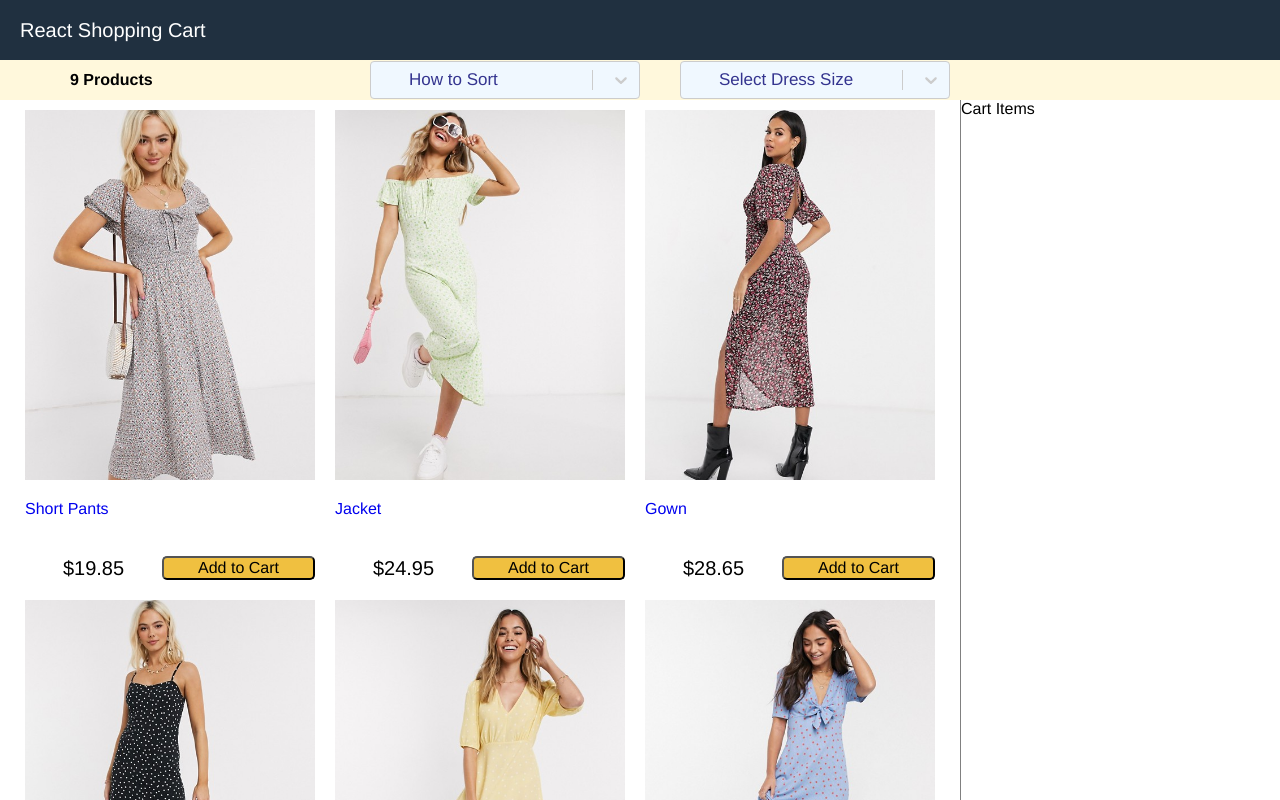
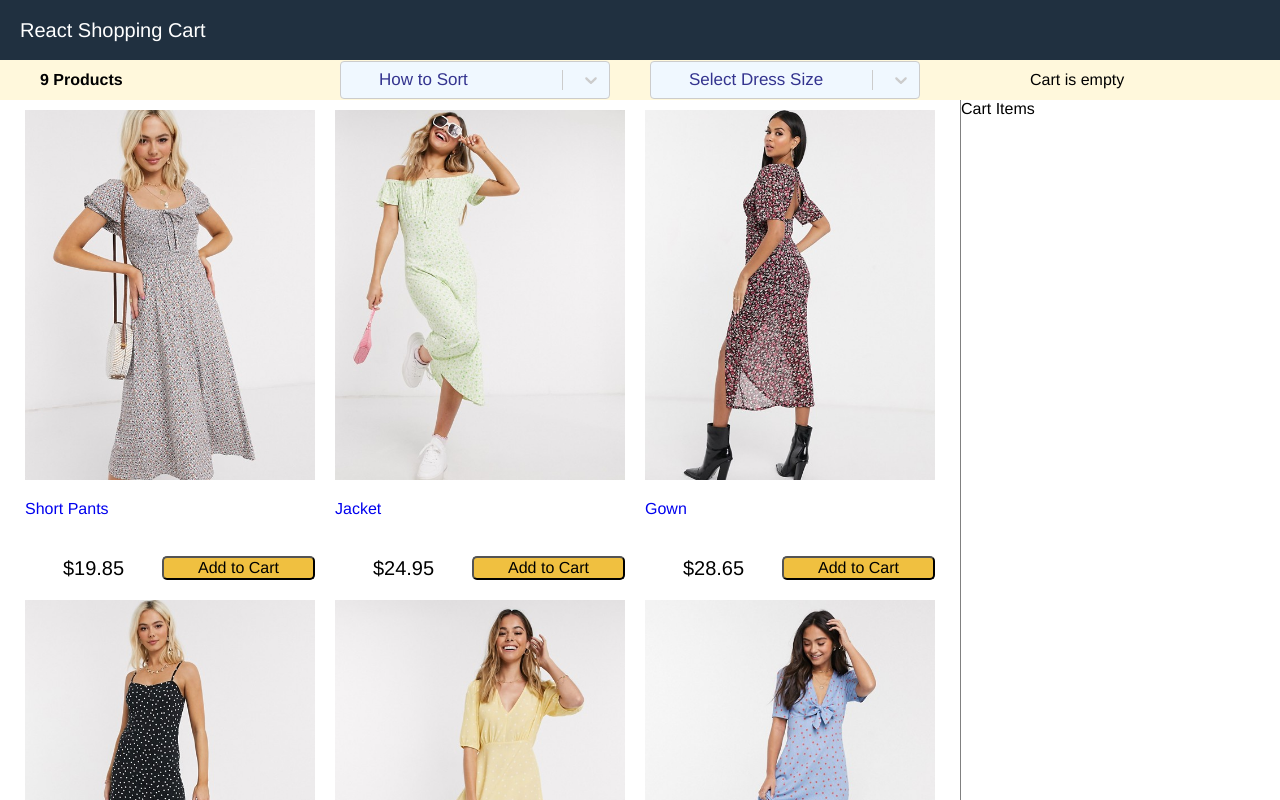
Before and after one commit to mbanem/react-select-typescript, a React (Create React App) app: page / in a window 1280 px wide. Shown: the top 800 px of the page. Built offline with nearby package versions, Linux system fonts and the light colour scheme.

Commit message:
Before Cart Component

```diff
--- a/src/Components/App.tsx
+++ b/src/Components/App.tsx
@@ -52,7 +52,7 @@ export const App: React.FC<IData> = (data: IData): JSX.Element => {
 				? a.price > b.price
 					? -1
 					: 1
-				: a.id < b.id
+				: a.id > b.id
 				? -1
 				: 1;
 		});
@@ -87,6 +87,7 @@ export const App: React.FC<IData> = (data: IData): JSX.Element => {
 					{state.products.length} Products
 				</div>
 				<Filter {...filterProps} />
+				<div className='cart-items-number'>Cart is empty</div>
 			</div>
 			<div className='main-sidebar'>
 				<Products {...state.products} />
--- a/src/Components/Filter.tsx
+++ b/src/Components/Filter.tsx
@@ -2,10 +2,9 @@ import React from 'react';
 import { SelectOrder } from './SelectOrder';
 import { SelectSize } from './SelectSize';
 
-import '../Styles/Filter.scss';
-import { IProduct } from '../Models/Interfaces/Interfaces';
 import { ValueType } from 'react-select';
 import { IOption } from '../Models/options';
+import '../Styles/Filter.scss';
 export interface ISizeProps {
 	size: string;
 	onSelectSize: (value: ValueType<IOption, false>) => void;
--- a/src/Components/Products.tsx
+++ b/src/Components/Products.tsx
@@ -6,7 +6,7 @@ import '../Styles/Products.scss';
 
 export const Products: React.FC<IProduct[]> = (products): JSX.Element => {
 	const arr: [string, IProduct][] = Object.entries(products);
-	// console.log('products', products);
+	console.log('products', products);
 
 	return (
 		<div>
--- a/src/Components/SelectOrder.tsx
+++ b/src/Components/SelectOrder.tsx
@@ -1,5 +1,4 @@
 import React from 'react';
-
 import Select from 'react-select';
 // import makeAnimated from 'react-select/animated';
 import { optionsOrderBy } from '../Models/options';
--- a/src/Styles/App.scss
+++ b/src/Styles/App.scss
@@ -64,8 +64,13 @@ a:hover {
 .number-of-products {
     display: block;
     width: 25rem;
-    padding-left: 6rem;
+    padding-left: 3rem;
     font-weight: bold;
+}
+
+.cart-items-number {
+    display: inline-block;
+    padding-left: 8rem;
 }
 
 .main-sidebar {
```
Also changed, not shown: 1 other file (tests, documents, lock files or other folders).
